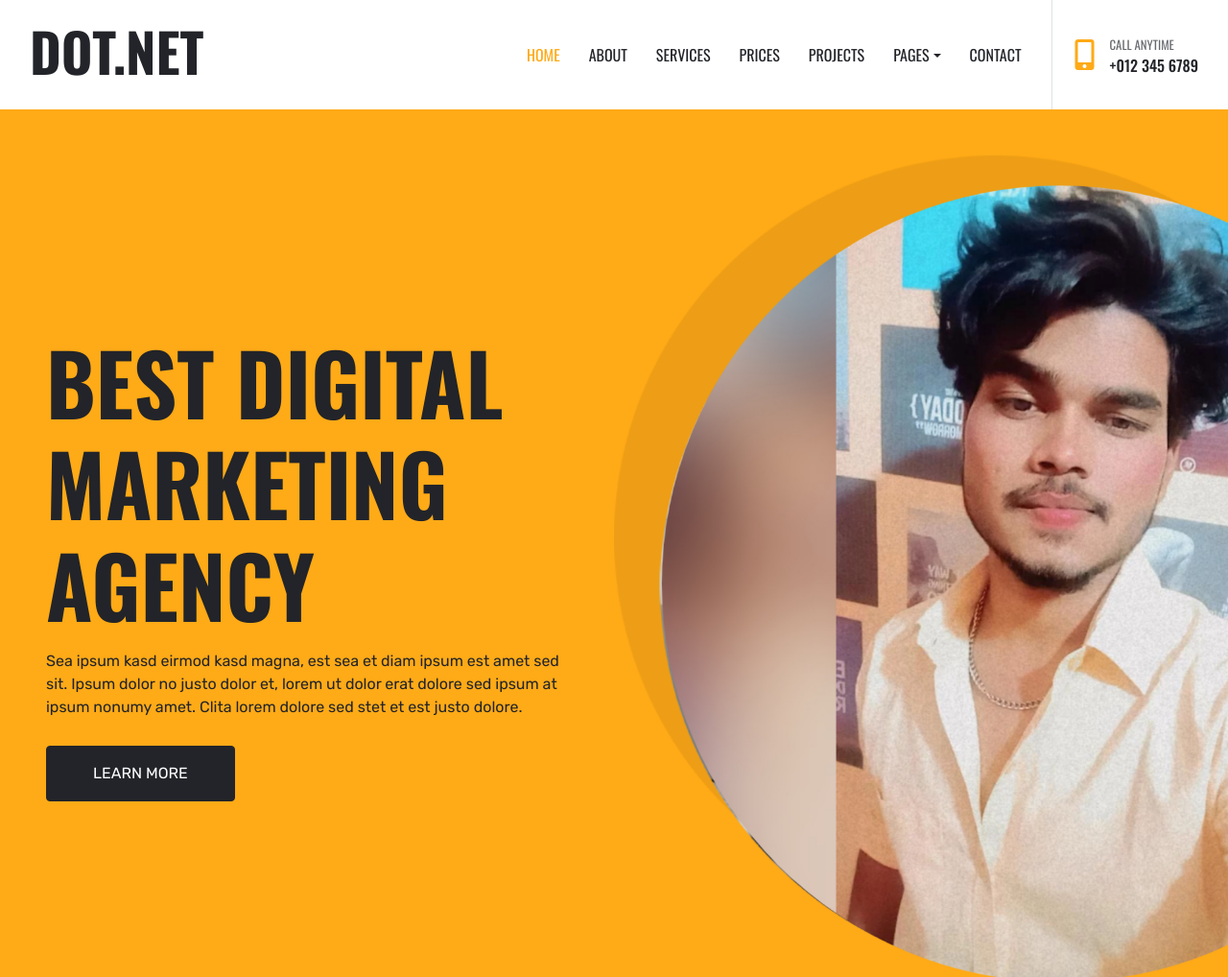
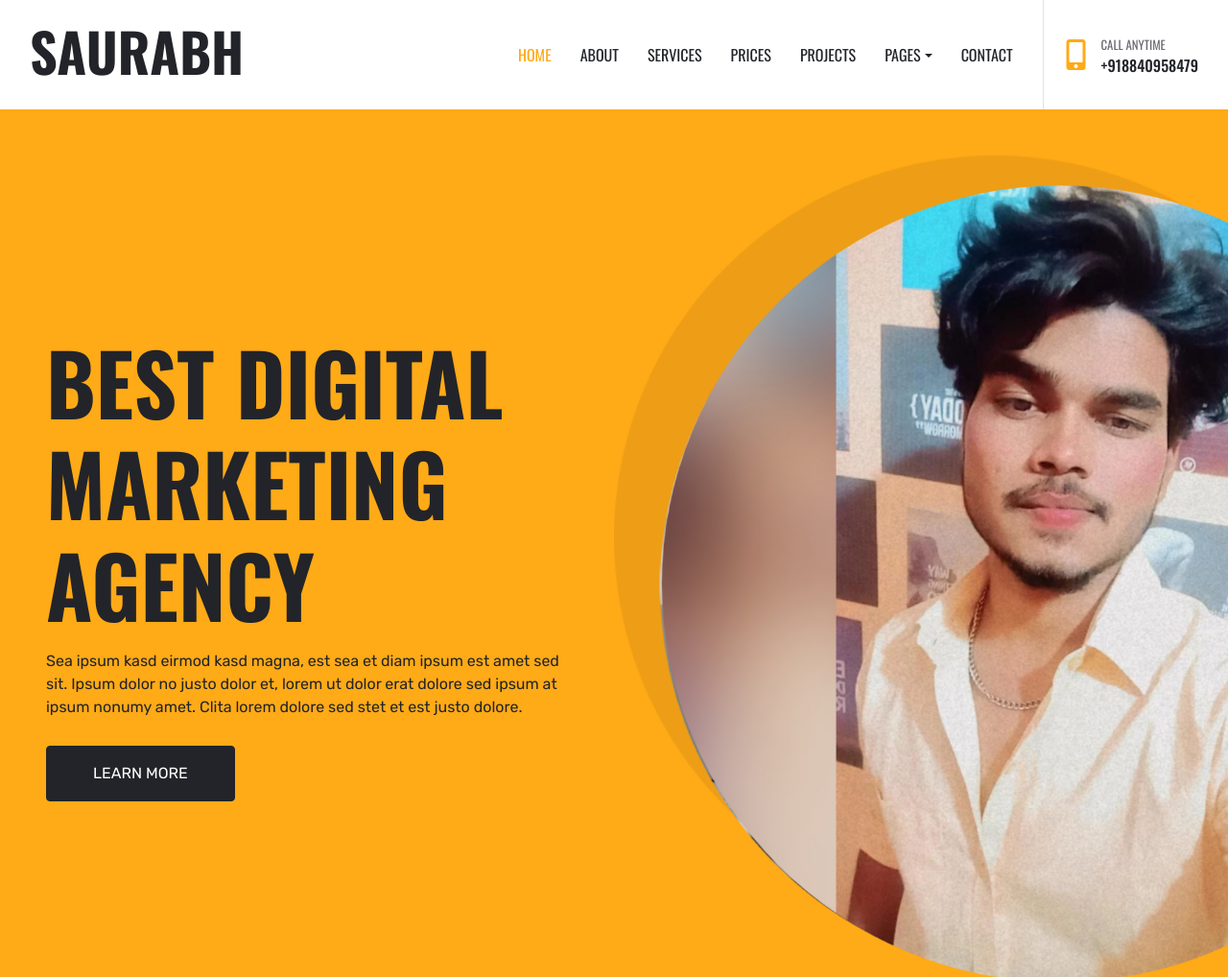
Before and after one commit to Saurabhkushwaha0/Followersboosters.eu.org, a plain HTML site: page index.html in a window 1280 px wide. Shown: the top 1018 px of the page at 96% size. Drawn offline with nearby package versions, Linux system fonts and the light colour scheme.

Commit message:
Update index.html

```diff
--- a/index.html
+++ b/index.html
@@ -31,7 +31,7 @@
     <div class="container-fluid bg-white position-relative">
         <nav class="navbar navbar-expand-lg bg-white navbar-light py-3 py-lg-0">
             <a href="index.html" class="navbar-brand text-secondary">
-                <h1 class="display-4 text-uppercase">DOT.NET</h1>
+                <h1 class="display-4 text-uppercase">Saurabh</h1>
             </a>
             <button type="button" class="navbar-toggler" data-toggle="collapse" data-target="#navbarCollapse">
                 <span class="navbar-toggler-icon"></span>
@@ -56,7 +56,7 @@
                     <i class="fa fa-2x fa-mobile-alt text-primary mr-3"></i>
                     <div>
                         <h6 class="text-body text-uppercase mb-1"><small>Call Anytime</small></h6>
-                        <h6 class="m-0">+012 345 6789</h6>
+                        <h6 class="m-0">+918840958479</h6>
                     </div>
                 </div>
             </div>
```
